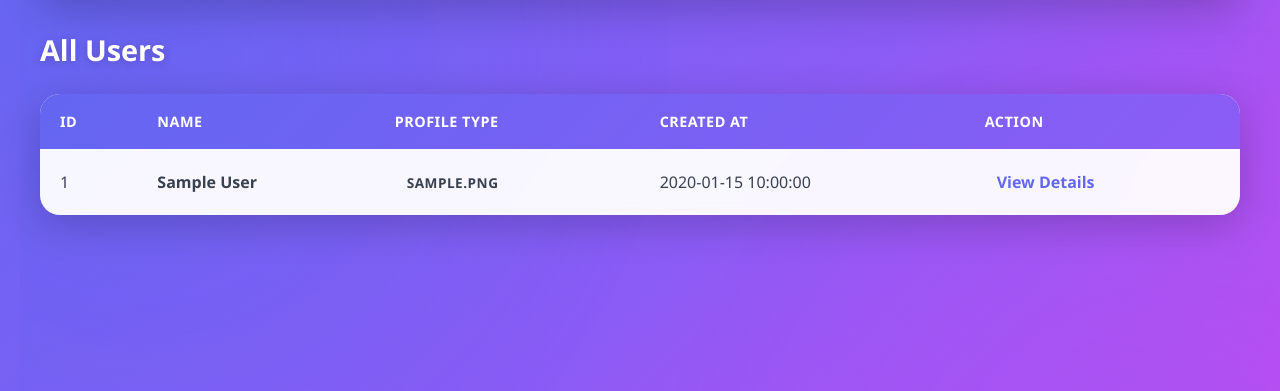
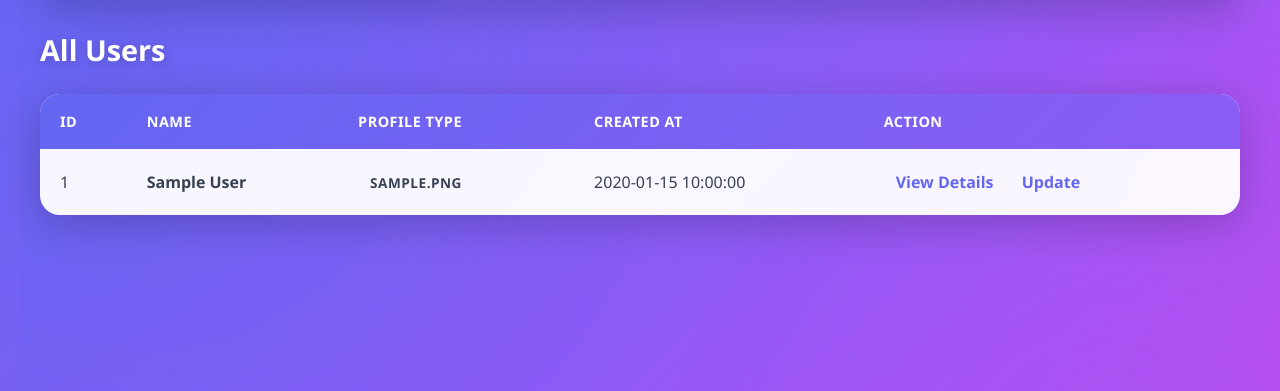
Before and after one commit to jabz123/CSR--MATCHING---SYSTEM, a PHP site: page /view_users.php in a window 1280 px wide. Shown: the part 120-511 px from the top of the page. Run offline with PHP 8.4, Linux system fonts and the light colour scheme; the visitor is signed in with stand-in values (Sample User, id 1); tables that the repository leaves empty or names only in its code hold one stand-in row (values such as "Sample post").

Commit message:
Update view_users.php

```diff
--- a/CSIT314/Boundary/view_users.php
+++ b/CSIT314/Boundary/view_users.php
@@ -63,7 +63,10 @@ class view_users
                     <td><strong>{$name}</strong></td>
                     <td><span class='badge badge-{$profile}'>{$profile}</span></td>
                     <td>{$created}</td>
-                    <td><a href='?id={$id}' class='action-link'>View Details</a></td>
+                    <td>
+                      <a href='?id={$id}' class='action-link'>View Details</a>
+                      <a href='update_usersPg.php?id={$id}' class='action-link'>Update</a>
+                    </td>
                   </tr>";
         }
 
@@ -493,4 +496,5 @@ $userName = htmlspecialchars($_SESSION['name'] ?? 'User');
     ?>
   </div>
 </body>
+
 </html>
```
